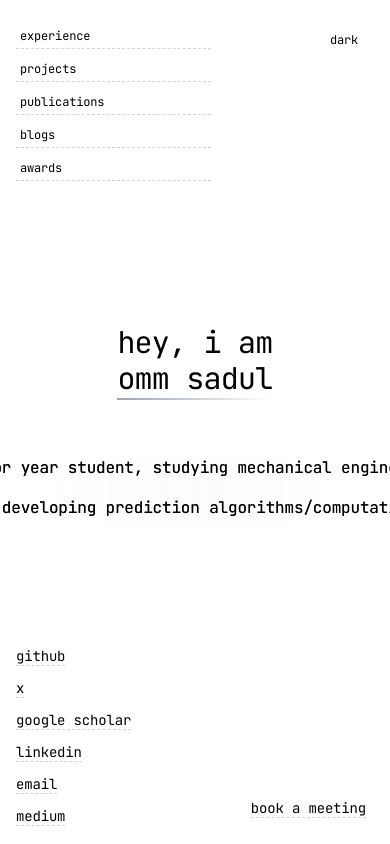
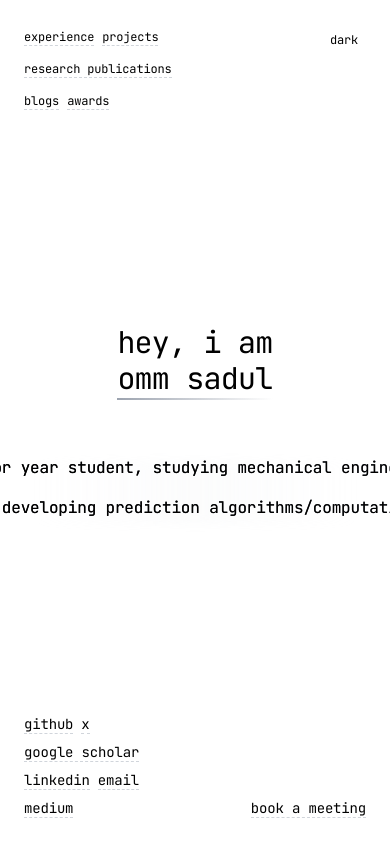
Before and after one commit to ommsadul/ommsadul.github.io, a Next.js app: page / in a window 390 px wide. Built offline with nearby package versions, Linux system fonts and the light colour scheme.

Commit message:
feat: update navigation styles for improved layout and spacing; enhance link visibility and responsiveness

```diff
--- a/src/app/page.tsx
+++ b/src/app/page.tsx
@@ -29,40 +29,41 @@ export default function Home() {
     hidden: { opacity: 0, y: -20 },
     show: { opacity: 1, y: 0, transition: { type: "spring", stiffness: 300, damping: 24 } }
   };  return (
-    <div className="relative flex flex-col justify-center items-center min-h-screen w-full">      {/* Main content starts directly */}      {/* Navigation Links - Top Left */}<motion.nav
-        className="fixed top-6 left-4 sm:left-6 z-40 w-[50vw] sm:w-auto sm:max-w-none"
+    <div className="relative flex flex-col justify-center items-center min-h-screen w-full">      {/* Main content starts directly */}
+        {/* Navigation Links - Top Left */}<motion.nav
+        className="fixed top-6 left-6 z-40 w-[40vw] sm:max-w-none"
         variants={navContainer}
         initial="hidden"
         animate="show"
       >
-        <motion.ul className="flex flex-col sm:flex-row gap-y-2 gap-x-3 sm:gap-y-0 sm:space-x-4">
-          <motion.li variants={navItem}>
-            <Link href="/experience" className="text-xs sm:text-sm py-1 px-1 block">
+        <motion.ul className="flex flex-wrap gap-y-1 gap-x-2 sm:space-x-4 text-2xs sm:text-xs md:text-sm">
+          <motion.li variants={navItem} className="mb-1">
+            <Link href="/experience" className="text-xs sm:text-sm">
               experience
             </Link>
           </motion.li>
-          <motion.li variants={navItem}>
-            <Link href="/projects" className="text-xs sm:text-sm py-1 px-1 block">
+          <motion.li variants={navItem} className="mb-1">
+            <Link href="/projects" className="text-xs sm:text-sm">
               projects
             </Link>
           </motion.li>
-          <motion.li variants={navItem}>
-            <Link href="/publications" className="text-xs sm:text-sm py-1 px-1 block">
-              publications
+          <motion.li variants={navItem} className="mb-1">
+            <Link href="/publications" className="text-xs sm:text-sm">
+              research publications
             </Link>
           </motion.li>
-          <motion.li variants={navItem}>
-            <Link href="/mlblogs" className="text-xs sm:text-sm py-1 px-1 block">
+          <motion.li variants={navItem} className="mb-1">
+            <Link href="/mlblogs" className="text-xs sm:text-sm">
               blogs
             </Link>
           </motion.li>
-          <motion.li variants={navItem}>
-            <Link href="/awards" className="text-xs sm:text-sm py-1 px-1 block">
+          <motion.li variants={navItem} className="mb-1">
+            <Link href="/awards" className="text-xs sm:text-sm">
               awards
             </Link>
           </motion.li>
         </motion.ul>
-      </motion.nav>{/* Main Content - Center */}
+      </motion.nav>        {/* Main Content - Center */}
       <motion.div
         className="text-center z-10 relative px-4 sm:px-0 w-full max-w-md sm:max-w-lg md:max-w-xl"
         initial={{ opacity: 0 }}
@@ -163,13 +164,13 @@ export default function Home() {
           </motion.div>
         </motion.div>
       </motion.div>      {/* Social Links - Bottom Left */}      <motion.div
-        className="fixed bottom-4 sm:bottom-6 left-4 sm:left-6 z-40 w-auto"
+        className="fixed bottom-6 left-6 z-40 w-[40vw] sm:max-w-none"
         initial={{ opacity: 0 }}
         animate={{ opacity: 1 }}
         transition={{ duration: 0.5, delay: 3.5 }}
       >
         <motion.ul
-          className="flex flex-col sm:flex-row gap-y-2 gap-x-3 sm:gap-y-0 sm:space-x-4"
+          className="flex flex-wrap gap-x-2 gap-y-1 sm:space-x-4 text-2xs sm:text-xs md:text-sm"
           variants={navContainer}
           initial="hidden"
           animate="show"
```
